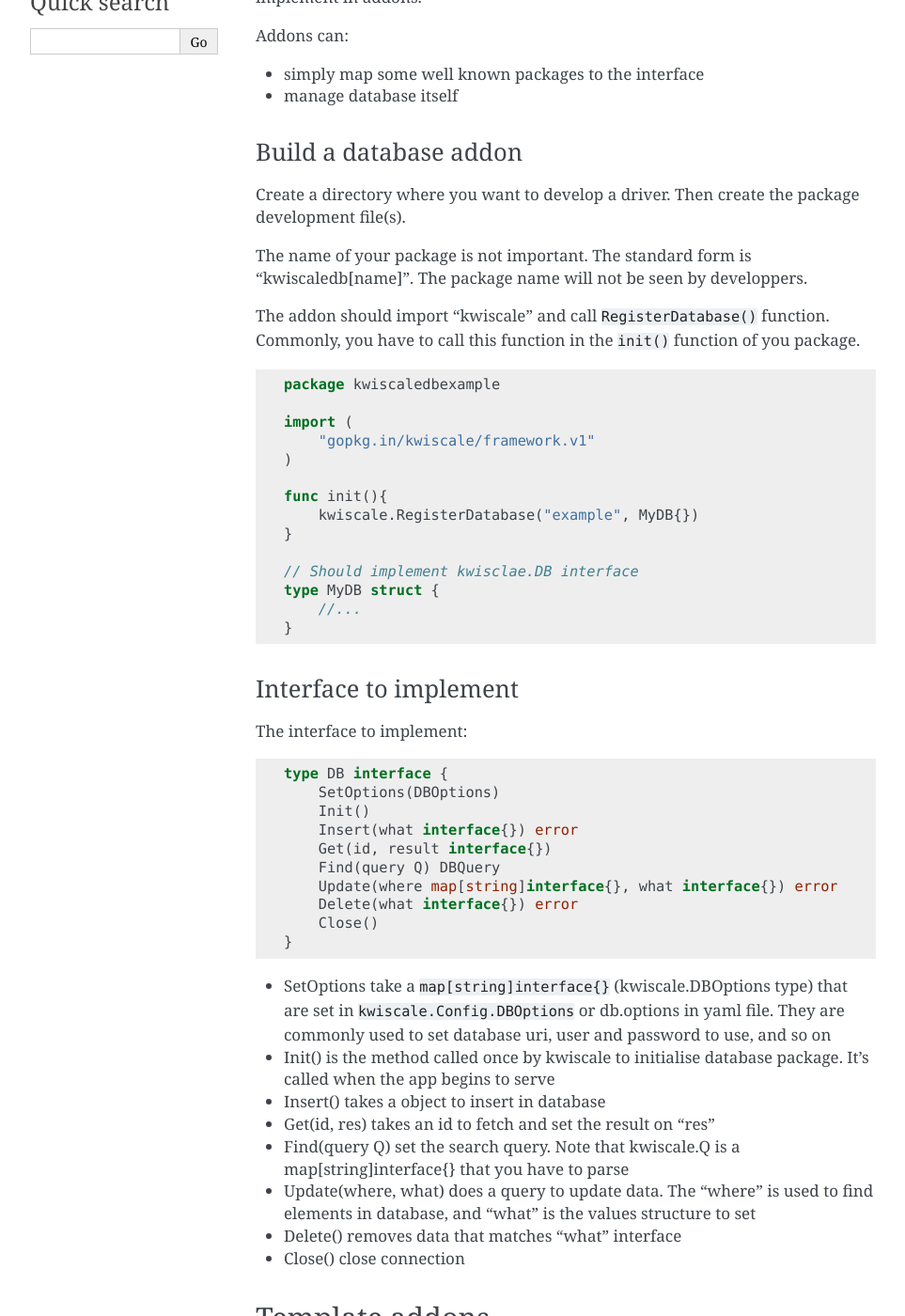
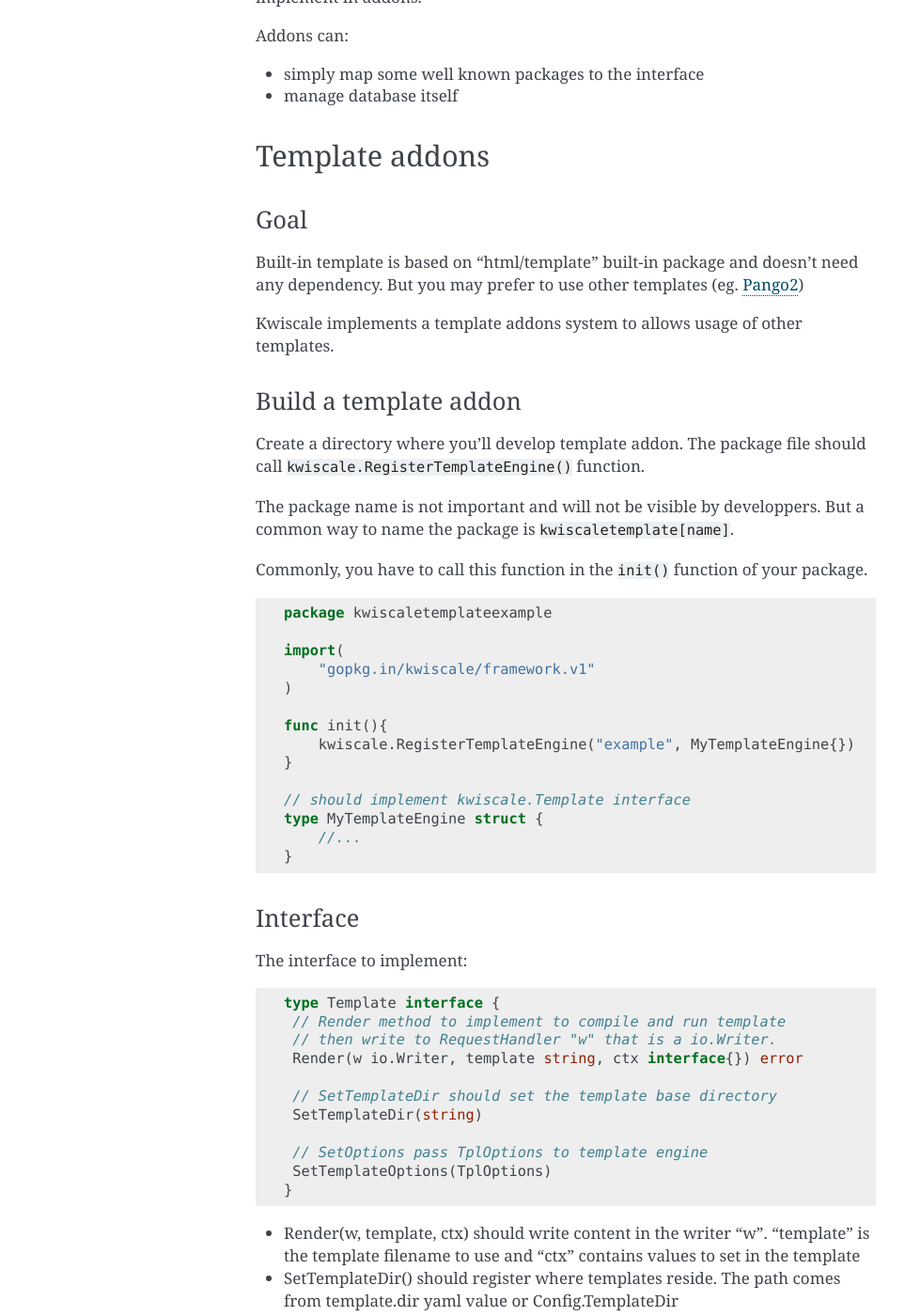
Before and after one commit to kwiscale/documentation, a Sphinx documentation site: the page built from docs/addons/addons.rst, in a window 1280 px wide and 1400 px high, scrolled down 407 px. Shown: the whole window at 94% size, without its empty margins (148-1111 px from the left). Built offline with Sphinx 7.4.7, drawn with Linux system fonts in a browser that asks for light colours; pages that are not in the unit, such as notebooks, are missing from menus; some of the changed text lies outside the part shown.

Commit message:
Changes to remove database sections

```diff
--- a/docs/addons/addons.rst
+++ b/docs/addons/addons.rst
@@ -21,70 +21,6 @@
 
 -  simply map some well known packages to the interface
 -  manage database itself
-
-Build a database addon
-~~~~~~~~~~~~~~~~~~~~~~
-
-Create a directory where you want to develop a driver. Then create the
-package development file(s).
-
-The name of your package is not important. The standard form is
-"kwiscaledb[name]". The package name will not be seen by developpers.
-
-The addon should import "kwiscale" and call ``RegisterDatabase()``
-function. Commonly, you have to call this function in the ``init()``
-function of you package.
-
-.. code-block:: go
-
-    package kwiscaledbexample
-
-    import (
-        "gopkg.in/kwiscale/framework.v1"
-    )
-
-    func init(){
-        kwiscale.RegisterDatabase("example", MyDB{})
-    }
-
-    // Should implement kwisclae.DB interface
-    type MyDB struct {
-        //...
-    }
-
-Interface to implement
-~~~~~~~~~~~~~~~~~~~~~~
-
-The interface to implement:
-
-.. code-block:: go
-
-    type DB interface {
-        SetOptions(DBOptions)
-        Init()
-        Insert(what interface{}) error
-        Get(id, result interface{})
-        Find(query Q) DBQuery
-        Update(where map[string]interface{}, what interface{}) error
-        Delete(what interface{}) error
-        Close()
-    }
-
--  SetOptions take a ``map[string]interface{}`` (kwiscale.DBOptions
-   type) that are set in ``kwiscale.Config.DBOptions`` or db.options in
-   yaml file. They are commonly used to set database uri, user and
-   password to use, and so on
--  Init() is the method called once by kwiscale to initialise database
-   package. It's called when the app begins to serve
--  Insert() takes a object to insert in database
--  Get(id, res) takes an id to fetch and set the result on "res"
--  Find(query Q) set the search query. Note that kwiscale.Q is a
-   map[string]interface{} that you have to parse
--  Update(where, what) does a query to update data. The "where" is used
-   to find elements in database, and "what" is the values structure to
-   set
--  Delete() removes data that matches "what" interface
--  Close() close connection
 
 Template addons
 ---------------
```
Also changed, not shown: other parts of docs/addons/addons.rst (+0 -3 lines).
